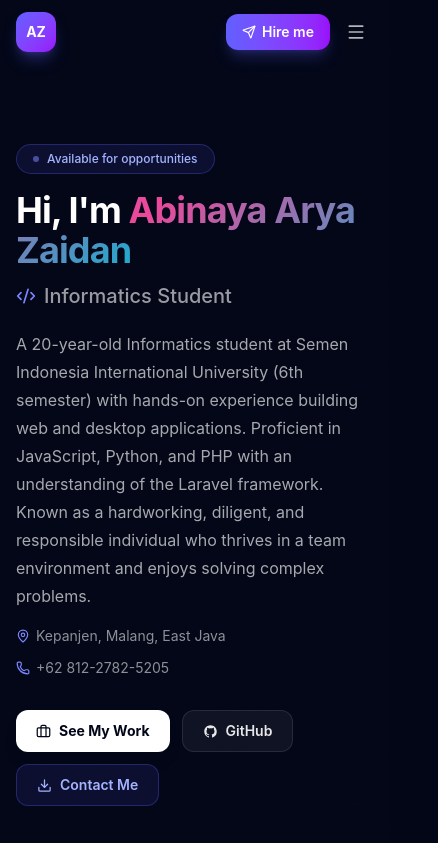
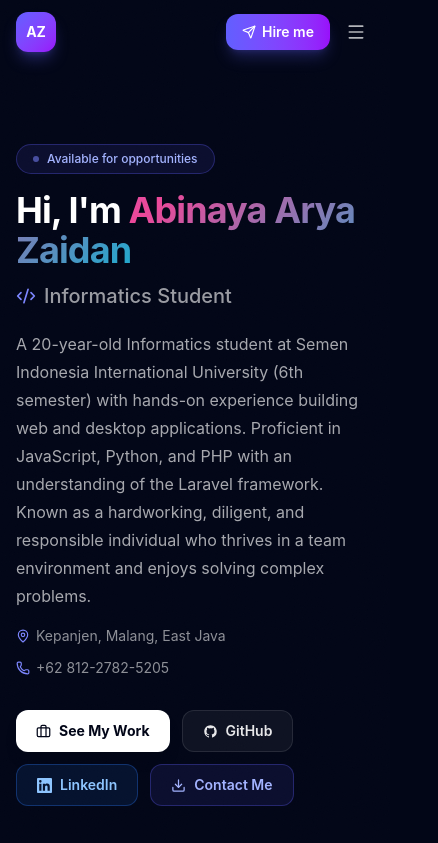
Before and after one commit to anomali01/web-profile, a React (Vite) app: page / in a window 390 px wide. Shown: the top 843 px of the page, 438 px wide, since content can reach past the window. Built offline with nearby package versions, Linux system fonts and the light colour scheme.

Commit message:
feat: initialize personal profile website with custom data and responsive React components

```diff
--- a/src/App.tsx
+++ b/src/App.tsx
@@ -11,6 +11,14 @@ function GithubIcon({ size = 16 }: { size?: number }) {
   return (
     <svg width={size} height={size} viewBox="0 0 24 24" fill="currentColor">
       <path d="M12 2C6.477 2 2 6.484 2 12.017c0 4.425 2.865 8.18 6.839 9.504.5.092.682-.217.682-.483 0-.237-.008-.868-.013-1.703-2.782.605-3.369-1.343-3.369-1.343-.454-1.158-1.11-1.466-1.11-1.466-.908-.62.069-.608.069-.608 1.003.07 1.531 1.032 1.531 1.032.892 1.53 2.341 1.088 2.91.832.092-.647.35-1.088.636-1.338-2.22-.253-4.555-1.113-4.555-4.951 0-1.093.39-1.988 1.029-2.688-.103-.253-.446-1.272.098-2.65 0 0 .84-.27 2.75 1.026A9.564 9.564 0 0112 6.844c.85.004 1.705.115 2.504.337 1.909-1.296 2.747-1.027 2.747-1.027.546 1.379.202 2.398.1 2.651.64.7 1.028 1.595 1.028 2.688 0 3.848-2.339 4.695-4.566 4.943.359.309.678.92.678 1.855 0 1.338-.012 2.419-.012 2.747 0 .268.18.58.688.482A10.019 10.019 0 0022 12.017C22 6.484 17.522 2 12 2z"/>
+    </svg>
+  )
+}
+
+function LinkedInIcon({ size = 16 }: { size?: number }) {
+  return (
+    <svg width={size} height={size} viewBox="0 0 24 24" fill="currentColor">
+      <path d="M20.447 20.452h-3.554v-5.569c0-1.328-.027-3.037-1.852-3.037-1.853 0-2.136 1.445-2.136 2.939v5.667H9.351V9h3.414v1.561h.046c.477-.9 1.637-1.85 3.37-1.85 3.601 0 4.267 2.37 4.267 5.455v6.286zM5.337 7.433a2.062 2.062 0 01-2.063-2.065 2.064 2.064 0 112.063 2.065zm1.782 13.019H3.555V9h3.564v11.452zM22.225 0H1.771C.792 0 0 .774 0 1.729v20.542C0 23.227.792 24 1.771 24h20.451C23.2 24 24 23.227 24 22.271V1.729C24 .774 23.2 0 22.222 0h.003z"/>
     </svg>
   )
 }
@@ -190,6 +198,10 @@ function Hero() {
               <a href={PROFILE.githubUrl} target="_blank" rel="noreferrer"
                 className="btn-glow inline-flex items-center gap-2 rounded-xl border border-white/10 bg-white/5 px-5 py-2.5 text-sm font-semibold text-white/90 transition hover:bg-white/10">
                 <GithubIcon size={15} /> GitHub
+              </a>
+              <a href={PROFILE.linkedinUrl} target="_blank" rel="noreferrer"
+                className="btn-glow inline-flex items-center gap-2 rounded-xl border border-blue-500/30 bg-blue-500/10 px-5 py-2.5 text-sm font-semibold text-blue-300 transition hover:bg-blue-500/20">
+                <LinkedInIcon size={15} /> LinkedIn
               </a>
               <a href={`mailto:${PROFILE.email}`}
                 className="btn-glow inline-flex items-center gap-2 rounded-xl border border-indigo-500/30 bg-indigo-500/10 px-5 py-2.5 text-sm font-semibold text-indigo-300 transition hover:bg-indigo-500/20">
@@ -398,17 +410,18 @@ function Contact() {
               </p>
               <div className="grid gap-3">
                 {[
-                  { icon: Mail, label: 'Email', val: PROFILE.email, href: `mailto:${PROFILE.email}` },
-                  { icon: Phone, label: 'Phone', val: PROFILE.phone, href: `tel:${PROFILE.phone}` },
-                  { icon: GithubIcon, label: 'GitHub', val: PROFILE.github, href: PROFILE.githubUrl },
-                ].map(({ icon: Icon, label, val, href }) => (
+                  { icon: Mail, label: 'Email', val: PROFILE.email, href: `mailto:${PROFILE.email}`, color: 'text-indigo-400', bg: 'bg-indigo-500/15' },
+                  { icon: Phone, label: 'Phone', val: PROFILE.phone, href: `tel:${PROFILE.phone}`, color: 'text-indigo-400', bg: 'bg-indigo-500/15' },
+                  { icon: GithubIcon, label: 'GitHub', val: PROFILE.github, href: PROFILE.githubUrl, color: 'text-indigo-400', bg: 'bg-indigo-500/15' },
+                  { icon: LinkedInIcon, label: 'LinkedIn', val: PROFILE.linkedin, href: PROFILE.linkedinUrl, color: 'text-blue-400', bg: 'bg-blue-500/15' },
+                ].map(({ icon: Icon, label, val, href, color, bg }) => (
                   <div key={label} className="glass-hover flex items-center gap-4 rounded-xl border border-white/5 bg-white/3 p-4">
-                    <span className="flex h-10 w-10 shrink-0 items-center justify-center rounded-xl bg-indigo-500/15 text-indigo-400">
+                    <span className={`flex h-10 w-10 shrink-0 items-center justify-center rounded-xl ${bg} ${color}`}>
                       <Icon size={17} />
                     </span>
                     <div className="min-w-0 flex-1">
                       <div className="text-xs text-white/45">{label}</div>
-                      <a href={href} target={label === 'GitHub' ? '_blank' : undefined} rel="noreferrer"
+                      <a href={href} target={label === 'GitHub' || label === 'LinkedIn' ? '_blank' : undefined} rel="noreferrer"
                         className="truncate text-sm font-medium text-white/85 hover:text-indigo-300 transition-colors">
                         {val}
                       </a>
@@ -516,6 +529,9 @@ export default function App() {
               <a href={PROFILE.githubUrl} target="_blank" rel="noreferrer" className="hover:text-white transition flex items-center gap-1">
                 <GithubIcon size={13} /> GitHub
               </a>
+              <a href={PROFILE.linkedinUrl} target="_blank" rel="noreferrer" className="hover:text-white hover:text-blue-300 transition flex items-center gap-1">
+                <LinkedInIcon size={13} /> LinkedIn
+              </a>
             </div>
           </div>
         </footer>
--- a/src/data.ts
+++ b/src/data.ts
@@ -8,6 +8,8 @@ export const PROFILE = {
   email: 'agus8u7@gmail.com',
   github: 'github.com/anomali01',
   githubUrl: 'https://github.com/anomali01',
+  linkedin: 'linkedin.com/in/abinaya-zaidan',
+  linkedinUrl: 'https://www.linkedin.com/in/abinaya-zaidan-870b25293/',
   summary:
     'A 20-year-old Informatics student at Semen Indonesia International University (6th semester) with hands-on experience building web and desktop applications. Proficient in JavaScript, Python, and PHP with an understanding of the Laravel framework. Known as a hardworking, diligent, and responsible individual who thrives in a team environment and enjoys solving complex problems.',
   experience: [
```
